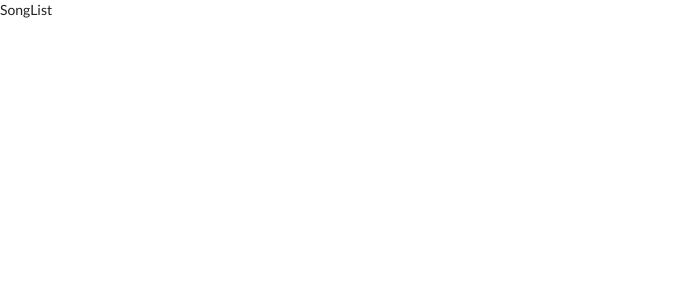
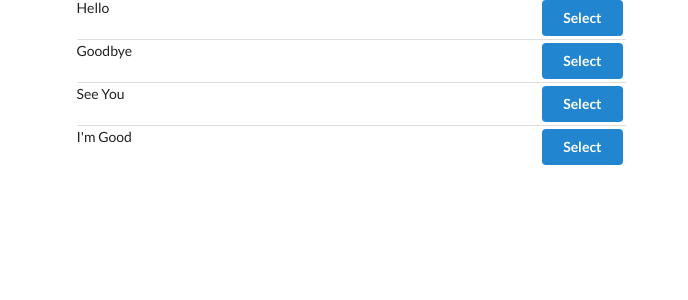
Before and after one commit to damienteo/react-redux-practical, a React (Create React App) app: page / in a window 1280 px wide. Shown: the top 300 px of the page, without its empty margins (0-688 px from the left). Built offline with nearby package versions, Linux system fonts and the light colour scheme.

Commit message:
Map songs props to buttons and text in Songlist component

```diff
--- a/src/components/App.js
+++ b/src/components/App.js
@@ -4,8 +4,12 @@
 
 const App = () => {
   return (
-    <div>
-      <SongList />
+    <div className="ui container grid">
+      <div className="ui row">
+        <div className="column eight wide">
+          <SongList />
+        </div>
+      </div>
     </div>
   );
 };
--- a/src/components/songList.jsx
+++ b/src/components/songList.jsx
@@ -3,9 +3,21 @@
 
 class SongList extends Component {
   state = {};
+  renderList() {
+    return this.props.songs.map(song => {
+      return (
+        <div key={song.title} className="item">
+          <div className="right floated content">
+            <button className="ui button primary">Select</button>
+          </div>
+          <div className="content">{song.title}</div>
+        </div>
+      );
+    });
+  }
   render() {
     console.log(this.props);
-    return <div>SongList</div>;
+    return <div className="ui divided list">{this.renderList()}</div>;
   }
 }
 
```
